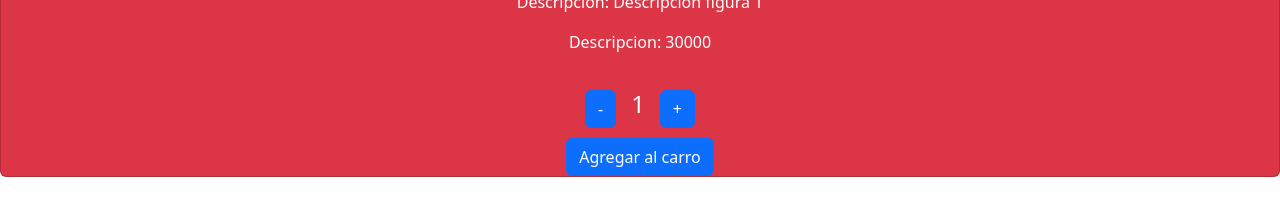
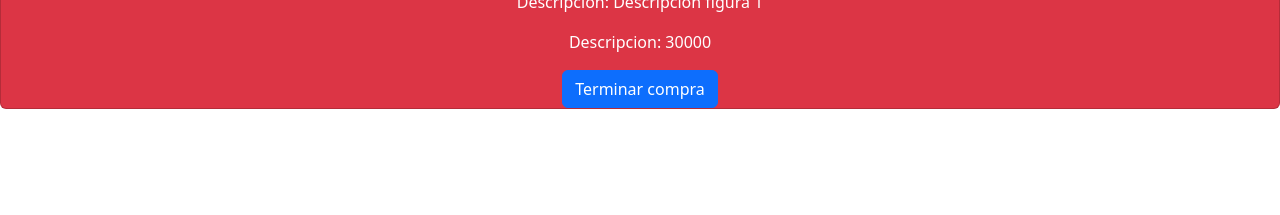
Before and after one commit to bastianSalinas/TiendaOnlineRJS, a React (Create React App) app: page /item/1 in a window 1280 px wide. Both pictures are taken after a click on the button "Agregar al carro". Shown: the part 363-578 px from the top of the page. Built offline with nearby package versions, Linux system fonts and the light colour scheme.

Commit message:
Se crea apartado para terminar venta de producto antes de llegar al carrito

```diff
--- a/src/components/ItemDetail/ItemDetail.js
+++ b/src/components/ItemDetail/ItemDetail.js
@@ -1,8 +1,18 @@
 import './ItemDetail.css'
 import ItemCount from '../ItemCount/ItemCount'
 import Card from 'react-bootstrap/Card'
+import Button from 'react-bootstrap/Button';
+import { useState } from 'react'
+import { Link } from 'react-router-dom'
 
 const ItemDetail = ({id, name, img, category, details, price, stock}) => {
+
+    const [cantidadClic, setCantidadClic] = useState(0)
+
+    const handleOnAdd = (cantidad) =>{
+        setCantidadClic(cantidad)
+    }
+
     return (
         <Card
         bg={'Danger'.toLowerCase()}
@@ -29,7 +39,13 @@ const ItemDetail = ({id, name, img, category, details, price, stock}) => {
                 </p>
             </section>
             <footer className='itemFooter'>
-                <ItemCount inicio={1} stock={20} agregado={(cantidad) => console.log('Cantidad agregada: ', cantidad)} />
+                {
+                    cantidadClic > 0 ? (
+                        <Button><Link to='/cart' className='Option'>Terminar compra</Link></Button>
+                    ) : (
+                        <ItemCount inicio={1} stock={20} agregado={handleOnAdd} />
+                    )
+                }
             </footer>
         </Card>
     )
```
